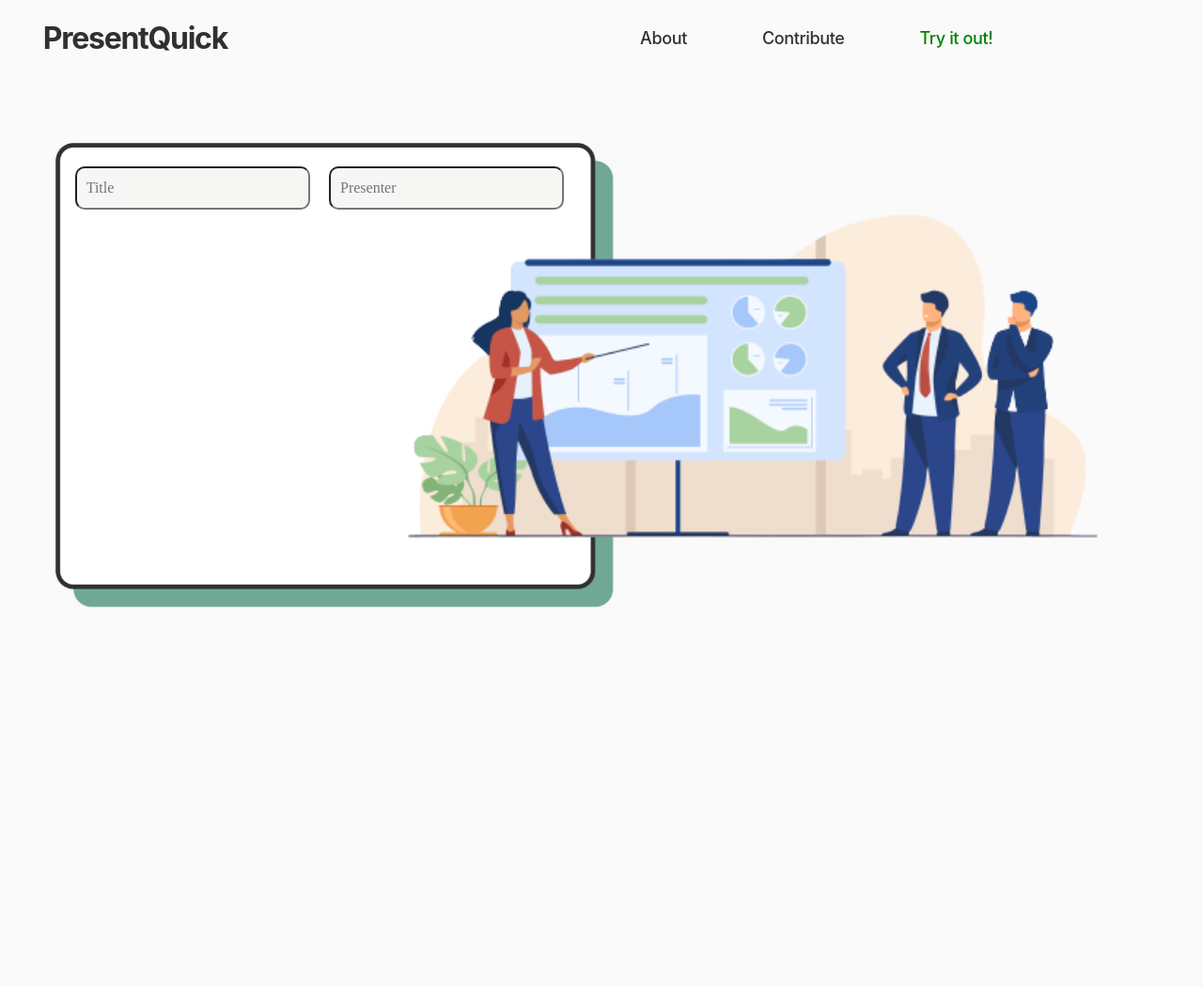
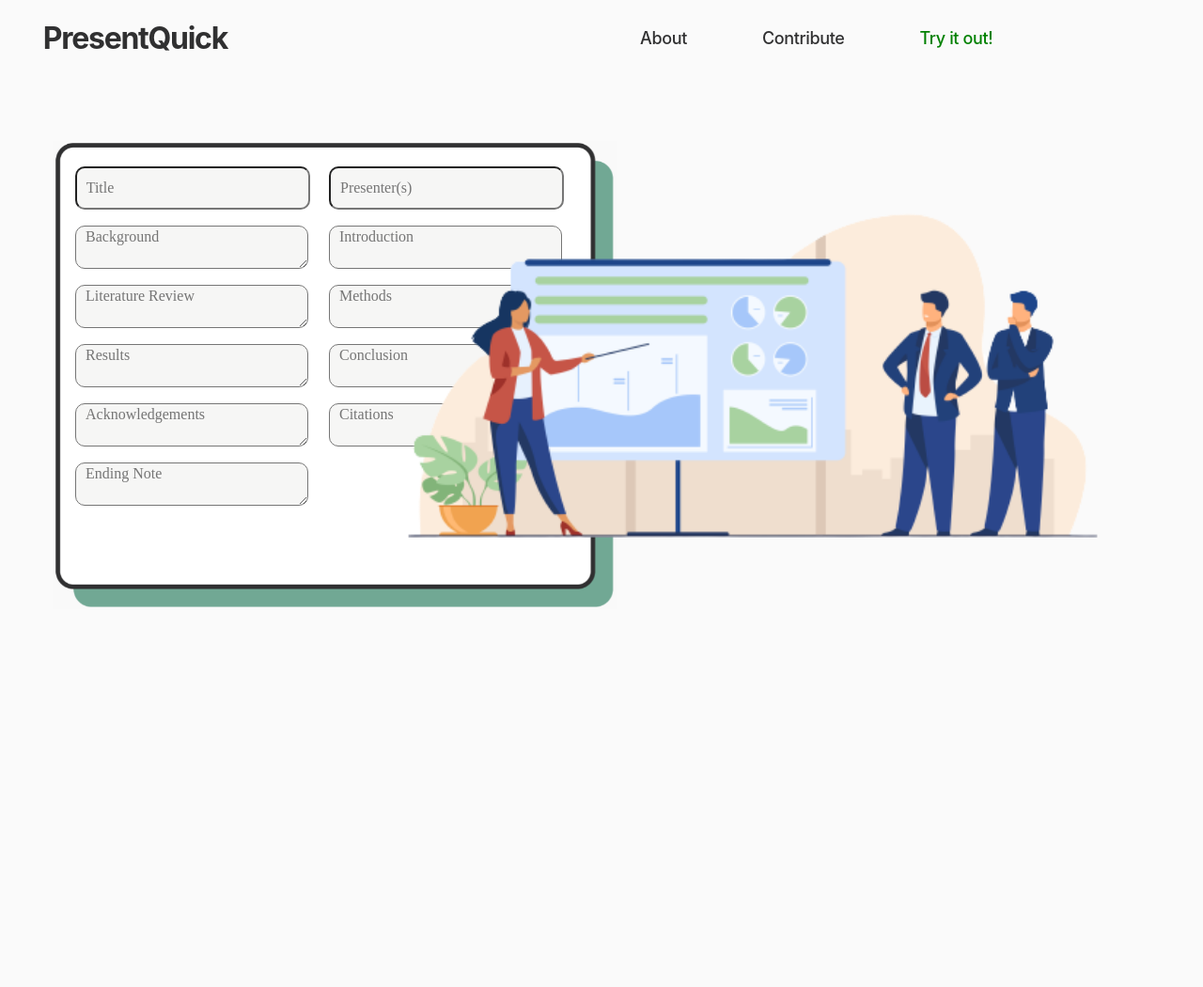
Before and after one commit to neeltron/PresentQuick, a Flask app: page /try in a window 1280 px wide. Shown: the whole page at 94% size. Run offline with Flask 2, Linux system fonts and the light colour scheme.

Commit message:
added the text fields

```diff
--- a/pyproject.toml
+++ b/pyproject.toml
@@ -7,6 +7,7 @@ authors = ["neeltron <<>>"]
 [tool.poetry.dependencies]
 python = "^3.8"
 Flask = "^2.0.2"
+python-pptx = "^0.6.21"
 
 [tool.poetry.dev-dependencies]
 
--- a/templates/tryitout.html
+++ b/templates/tryitout.html
@@ -181,6 +181,123 @@
   font-weight: 500;
   font-size: 16px;
 }
+#tf3 {
+  position: absolute;
+  width: 242px;
+  height: 40px;
+  left: 4%;
+  top: 10%;
+  background: #F6F6F5;
+  border-radius: 10px;
+  font-family: Poppins;
+  font-style: normal;
+  font-weight: 500;
+  font-size: 16px;
+}
+#tf4 {
+  position: absolute;
+  width: 242px;
+  height: 40px;
+  left: 49%;
+  top: 10%;
+  background: #F6F6F5;
+  border-radius: 10px;
+  font-family: Poppins;
+  font-style: normal;
+  font-weight: 500;
+  font-size: 16px;
+}
+#tf5 {
+  position: absolute;
+  width: 242px;
+  height: 40px;
+  left: 4%;
+  top: 17%;
+  background: #F6F6F5;
+  border-radius: 10px;
+  font-family: Poppins;
+  font-style: normal;
+  font-weight: 500;
+  font-size: 16px;
+}
+#tf6 {
+  position: absolute;
+  width: 242px;
+  height: 40px;
+  left: 49%;
+  top: 17%;
+  background: #F6F6F5;
+  border-radius: 10px;
+  font-family: Poppins;
+  font-style: normal;
+  font-weight: 500;
+  font-size: 16px;
+}
+#tf7 {
+  position: absolute;
+  width: 242px;
+  height: 40px;
+  left: 4%;
+  top: 24%;
+  background: #F6F6F5;
+  border-radius: 10px;
+  font-family: Poppins;
+  font-style: normal;
+  font-weight: 500;
+  font-size: 16px;
+}
+#tf8 {
+  position: absolute;
+  width: 242px;
+  height: 40px;
+  left: 49%;
+  top: 24%;
+  background: #F6F6F5;
+  border-radius: 10px;
+  font-family: Poppins;
+  font-style: normal;
+  font-weight: 500;
+  font-size: 16px;
+}
+#tf9 {
+  position: absolute;
+  width: 242px;
+  height: 40px;
+  left: 4%;
+  top: 31%;
+  background: #F6F6F5;
+  border-radius: 10px;
+  font-family: Poppins;
+  font-style: normal;
+  font-weight: 500;
+  font-size: 16px;
+}
+#tf10 {
+  position: absolute;
+  width: 242px;
+  height: 40px;
+  left: 49%;
+  top: 31%;
+  background: #F6F6F5;
+  border-radius: 10px;
+  font-family: Poppins;
+  font-style: normal;
+  font-weight: 500;
+  font-size: 16px;
+}
+#tf11 {
+  position: absolute;
+  width: 242px;
+  height: 40px;
+  left: 4%;
+  top: 38%;
+  background: #F6F6F5;
+  border-radius: 10px;
+  font-family: Poppins;
+  font-style: normal;
+  font-weight: 500;
+  font-size: 16px;
+}
 </style>
 <body bgcolor = "FAFAFA">
 <h1 id = "heading">&nbsp;&nbsp;&nbsp;&nbsp;&nbsp;&nbsp;PresentQuick</h1>
@@ -191,7 +308,16 @@
 </div>
 <div id = "trydiv">
 <input name = "title" id = "tf1" placeholder = "  Title"></input>
-<input name = "presenter" id = "tf2" placeholder = "  Presenter"></input>
+<input name = "presenter" id = "tf2" placeholder = "  Presenter(s)"></input>
+<textarea name = "back" id = "tf3" placeholder = "  Background"></textarea>
+<textarea name = "intro" id = "tf4" placeholder = "  Introduction"></textarea>
+<textarea name = "literature" id = "tf5" placeholder = "  Literature Review"></textarea>
+<textarea name = "method" id = "tf6" placeholder = "  Methods"></textarea>
+<textarea name = "result" id = "tf7" placeholder = "  Results"></textarea>
+<textarea name = "conc" id = "tf8" placeholder = "  Conclusion"></textarea>
+<textarea name = "ack" id = "tf9" placeholder = "  Acknowledgements"></textarea>
+<textarea name = "cite" id = "tf10" placeholder = "  Citations"></textarea>
+<textarea name = "end" id = "tf11" placeholder = "  Ending Note"></textarea>
 </div>
 <img src = "static/illustration.png" id="illustration" width=950px>
 </body>
```
Also changed, not shown: 1 other file.
